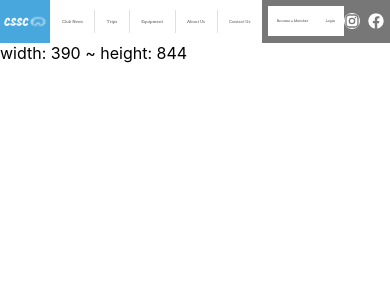
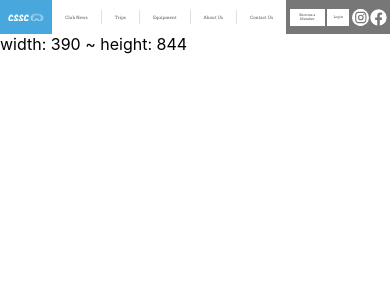
Before and after one commit to spd75/cssc-website, a React (Create React App) app: page / in a window 390 px wide. Shown: the top 300 px of the page. Built offline with nearby package versions, Linux system fonts and the light colour scheme; a web font is replaced by a local one.

Commit message:
Finalize responsive navbar

```diff
--- a/src/components/complex/EnderBar.tsx
+++ b/src/components/complex/EnderBar.tsx
@@ -3,6 +3,7 @@ import IconImage from '../elemental/IconImage';
 import React from 'react';
 import { RiInstagramLine } from 'react-icons/ri';
 import NavBarButton from '../elemental/NavBarButton';
+import { ReactComponent as Insta } from '../../assets/insta.svg';
 
 type EnderBarProps = {};
 
@@ -19,19 +20,22 @@ export default class EnderBar extends React.Component<EnderBarProps, any> {
             display: 'flex',
             flexGrow: 2,
             justifyContent: 'center',
-            alignItems: 'center'
+            alignItems: 'center',
+            width: '20%'
         };
     };
 
     innerContainerStyle = () => {
         return {
-            margin: '5% 5%',
+            margin: '0% 4%',
             backgroundColor: this.backgroundColor,
+            height: '100%',
             width: 'max-content',
             display: 'flex',
             flexGrow: 2,
             justifyContent: 'center',
-            alignItems: 'center'
+            alignItems: 'center',
+            columnGap: '3%'
         };
     };
 
@@ -40,7 +44,8 @@ export default class EnderBar extends React.Component<EnderBarProps, any> {
             display: 'flex',
             alignItems: 'center',
             height: '100%',
-            columnGap: '8px'
+            width: 'max-content',
+            columnGap: '4%'
         };
     };
 
@@ -57,17 +62,12 @@ export default class EnderBar extends React.Component<EnderBarProps, any> {
                     <div style={this.iconDivStyle()}>
                         <IconImage
                             icon={RiInstagramLine}
-                            dimensions={[32, 32, 4]}
                             color={this.backgroundColor}
                             hoverColor={'#bbb'}
                             bgColor={'#fff'}
+                            margin="10%"
                         />
-                        <IconImage
-                            icon={FaFacebook}
-                            dimensions={[40, 40, 0]}
-                            color={'#fff'}
-                            hoverColor={'#bbb'}
-                        />
+                        <IconImage icon={FaFacebook} color={'#fff'} hoverColor={'#bbb'} />
                     </div>
                 </div>
             </div>
--- a/src/components/complex/NavTitleBar.tsx
+++ b/src/components/complex/NavTitleBar.tsx
@@ -1,8 +1,6 @@
 import React from 'react';
 import { ReactComponent as Logo } from '../../assets/Logo.svg';
 import ResponsiveText from '../elemental/ResponsiveText';
-
-class Comp {}
 
 export default class NavTitleBar extends React.Component<any, any> {
     constructor(props: any) {
@@ -32,9 +30,9 @@ export default class NavTitleBar extends React.Component<any, any> {
 
     logoStyle = () => {
         return {
-            width: '85%',
+            width: '70%',
             height: 'auto',
-            margin: '10% 0'
+            margin: '9% 0'
         };
     };
 
--- a/src/components/elemental/IconImage.tsx
+++ b/src/components/elemental/IconImage.tsx
@@ -9,10 +9,10 @@ DimensionArrayInvalid.name = 'DimensionArrayInvalid';
 
 type IconImageProps = {
     icon: Icons.IconType;
-    dimensions: number[];
     color: string;
     hoverColor: string;
     bgColor?: string;
+    margin?: string;
 };
 
 export default class IconImage extends HoverableComponent<IconImageProps> {
@@ -21,24 +21,46 @@ export default class IconImage extends HoverableComponent<IconImageProps> {
 
     constructor(props: IconImageProps) {
         super(props);
-
-        if (props.dimensions.length !== 3) {
-            throw DimensionArrayInvalid;
-        }
-
         this.props = props;
 
         this.state = {};
     }
 
+    containerStyle = () => {
+        const st = this.state;
+        const props = this.props;
+        const baseStyle = {
+            display: 'flex',
+            alignItems: 'center',
+            height: '50%',
+            width: 'auto',
+            borderRadius: '50%',
+            cursor: !st.hovering ? 'auto' : 'pointer'
+        };
+
+        if (!props.bgColor) {
+            return {
+                ...baseStyle,
+                color: !st.hovering ? props.color : props.hoverColor
+            };
+        }
+
+        return {
+            ...baseStyle,
+            color: props.color,
+            backgroundColor: !st.hovering ? props.bgColor : props.hoverColor
+        };
+    };
+
     iconStyle = () => {
         const st = this.state;
         const props = this.props;
-        const baseStyle = {
+        var baseStyle = {
+            height: '100%',
             width: 'auto',
-            height: '200%',
             borderRadius: '50%',
-            cursor: !st.hovering ? 'auto' : 'pointer'
+            cursor: !st.hovering ? 'auto' : 'pointer',
+            margin: this.props.margin || 'auto'
         };
 
         if (!props.bgColor) {
@@ -58,11 +80,13 @@ export default class IconImage extends HoverableComponent<IconImageProps> {
     render = () => {
         const props = this.props;
         return (
-            <props.icon
-                style={this.iconStyle()}
-                onMouseEnter={this.setHovered}
-                onMouseLeave={this.setUnhovered}
-            />
+            <div style={this.containerStyle()}>
+                <props.icon
+                    style={this.iconStyle()}
+                    onMouseEnter={this.setHovered}
+                    onMouseLeave={this.setUnhovered}
+                />
+            </div>
         );
     };
 }
--- a/src/components/elemental/NavItem.tsx
+++ b/src/components/elemental/NavItem.tsx
@@ -53,7 +53,7 @@ export default class NavItem extends Hoverable<NavItemProps> {
             >
                 <ResponsiveText
                     text={st.text}
-                    size={26}
+                    size={28}
                     family="Arvo"
                     color={!st.hovering ? '#505050' : '#fff'}
                 />
```
Also changed, not shown: src/assets/insta.svg (added).
